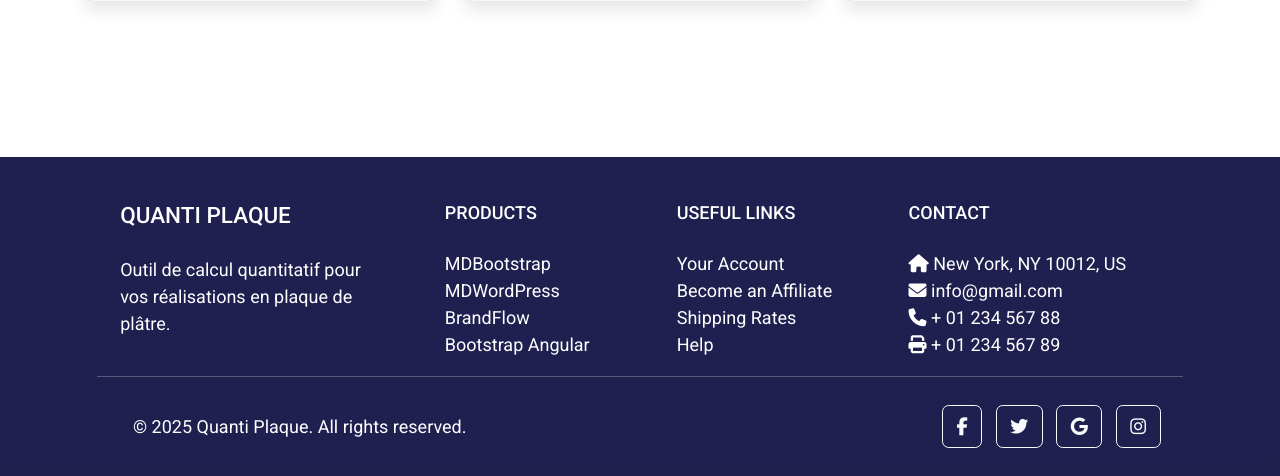
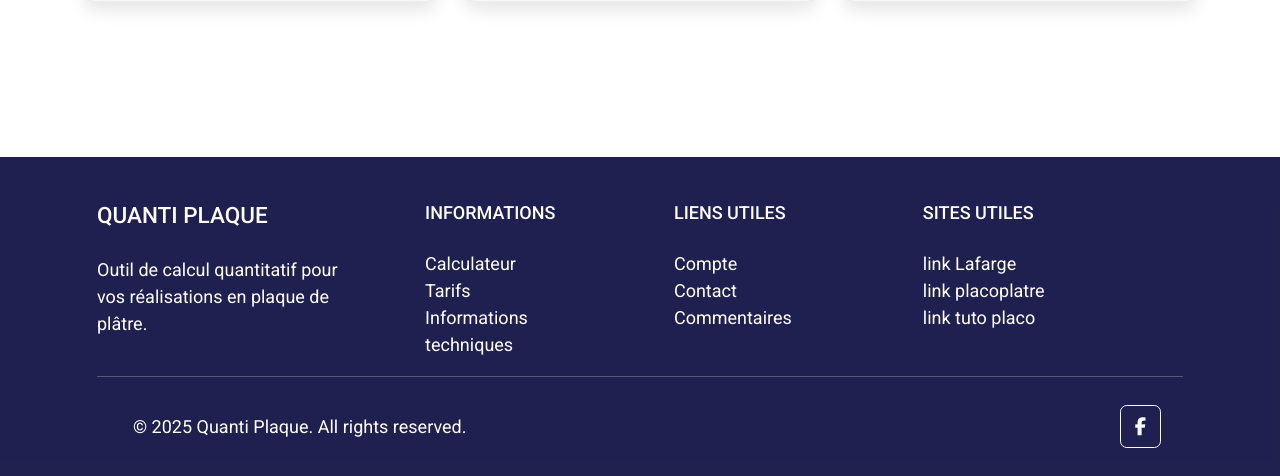
Before and after one commit to EmmanuelBourdier/quanti-mars, a Symfony app: template templates/buy/index.html.twig in a window 1280 px wide. Shown: the part 1318-1794 px from the top of the page. Run offline with Twig, Linux system fonts and the light colour scheme; the template is opened without the code that fills it, so the values that code supplies are empty; style sheets or scripts are compiled from the project's sources; some libraries are stand-ins or nearby versions.

Commit message:
footer 1

```diff
--- a/templates/base/footer.html.twig
+++ b/templates/base/footer.html.twig
@@ -7,7 +7,7 @@
       <!-- Section: Links -->
       <section class="">
         <!--Grid row-->
-        <div class="row">
+        <div class="d-flex justify-content-between w-100 flex-wrap">
           <!-- Grid column -->
           <div class="col-md-3 col-lg-3 col-xl-3 mx-auto mt-3">
             <h5 class="text-uppercase mb-4 font-weight-bold">
@@ -22,21 +22,20 @@
           <hr class="w-100 clearfix d-md-none" />
 
           <!-- Grid column -->
+          <div class=" mx-auto col-md-9 col-lg-9 col-xl-9 d-flex justify-content-evenly flex-wrap">
           <div class="col-md-2 col-lg-2 col-xl-2 mx-auto mt-3">
-            <h6 class="text-uppercase mb-4 font-weight-bold">Products</h6>
+            <h6 class="text-uppercase mb-4 font-weight-bold">Informations</h6>
             <p>
-              <a class="text-white">MDBootstrap</a>
+              <a class="nav-link" href="{{ path('app_calcul') }}">Calculateur</a>
             </p>
             <p>
-              <a class="text-white">MDWordPress</a>
+              <a class="text-white" href="{{ path('app_buy') }}">Tarifs</a>
             </p>
             <p>
-              <a class="text-white">BrandFlow</a>
-            </p>
-            <p>
-              <a class="text-white">Bootstrap Angular</a>
+              <a class="text-white" href="{{ path('app_infotech') }}">Informations techniques</a>
             </p>
           </div>
+
           <!-- Grid column -->
 
           <hr class="w-100 clearfix d-md-none" />
@@ -44,20 +43,16 @@
           <!-- Grid column -->
           <div class="col-md-3 col-lg-2 col-xl-2 mx-auto mt-3">
             <h6 class="text-uppercase mb-4 font-weight-bold">
-              Useful links
+              Liens utiles
             </h6>
             <p>
-              <a class="text-white">Your Account</a>
+              <a class="text-white" href="{{ path('app_account') }}">Compte</a>
             </p>
             <p>
-              <a class="text-white">Become an Affiliate</a>
+              <a class="text-white" href="{{ path('app_contact') }}">Contact</a>
             </p>
             <p>
-              <a class="text-white">Shipping Rates</a>
-            </p>
-            <p>
-              <a class="text-white">Help</a>
-            </p>
+              <a class="text-white" href="{{ path('app_commentaire_liste') }}">Commentaires</a></p>
           </div>
 
           <!-- Grid column -->
@@ -65,13 +60,13 @@
 
           <!-- Grid column -->
           <div class="col-md-4 col-lg-3 col-xl-3 mx-auto mt-3">
-            <h6 class="text-uppercase mb-4 font-weight-bold">Contact</h6>
-            <p><i class="fas fa-home mr-3"></i> New York, NY 10012, US</p>
-            <p><i class="fas fa-envelope mr-3"></i> info@gmail.com</p>
-            <p><i class="fas fa-phone mr-3"></i> + 01 234 567 88</p>
-            <p><i class="fas fa-print mr-3"></i> + 01 234 567 89</p>
+            <h6 class="text-uppercase mb-4 font-weight-bold">Sites utiles</h6>
+            <p><a class="text-white" href="#">link Lafarge</a></p>
+            <p><a class="text-white" href="#">link placoplatre</a></p>
+            <p><a class="text-white" href="#">link tuto placo</a></p>
           </div>
           <!-- Grid column -->
+        </div>
         </div>
         <!--Grid row-->
       </section>
@@ -100,10 +95,12 @@
                class="btn btn-outline-light btn-floating m-1"
                class="text-white"
                role="button"
+               href="#"
                ><i class="fab fa-facebook-f"></i
               ></a>
 
-            <!-- Twitter -->
+            <!-- Twitter
+
             <a
                class="btn btn-outline-light btn-floating m-1"
                class="text-white"
@@ -111,7 +108,7 @@
                ><i class="fab fa-twitter"></i
               ></a>
 
-            <!-- Google -->
+
             <a
                class="btn btn-outline-light btn-floating m-1"
                class="text-white"
@@ -119,13 +116,14 @@
                ><i class="fab fa-google"></i
               ></a>
 
-            <!-- Instagram -->
+
             <a
                class="btn btn-outline-light btn-floating m-1"
                class="text-white"
                role="button"
                ><i class="fab fa-instagram"></i
               ></a>
+              -->
           </div>
           <!-- Grid column -->
         </div>
```
